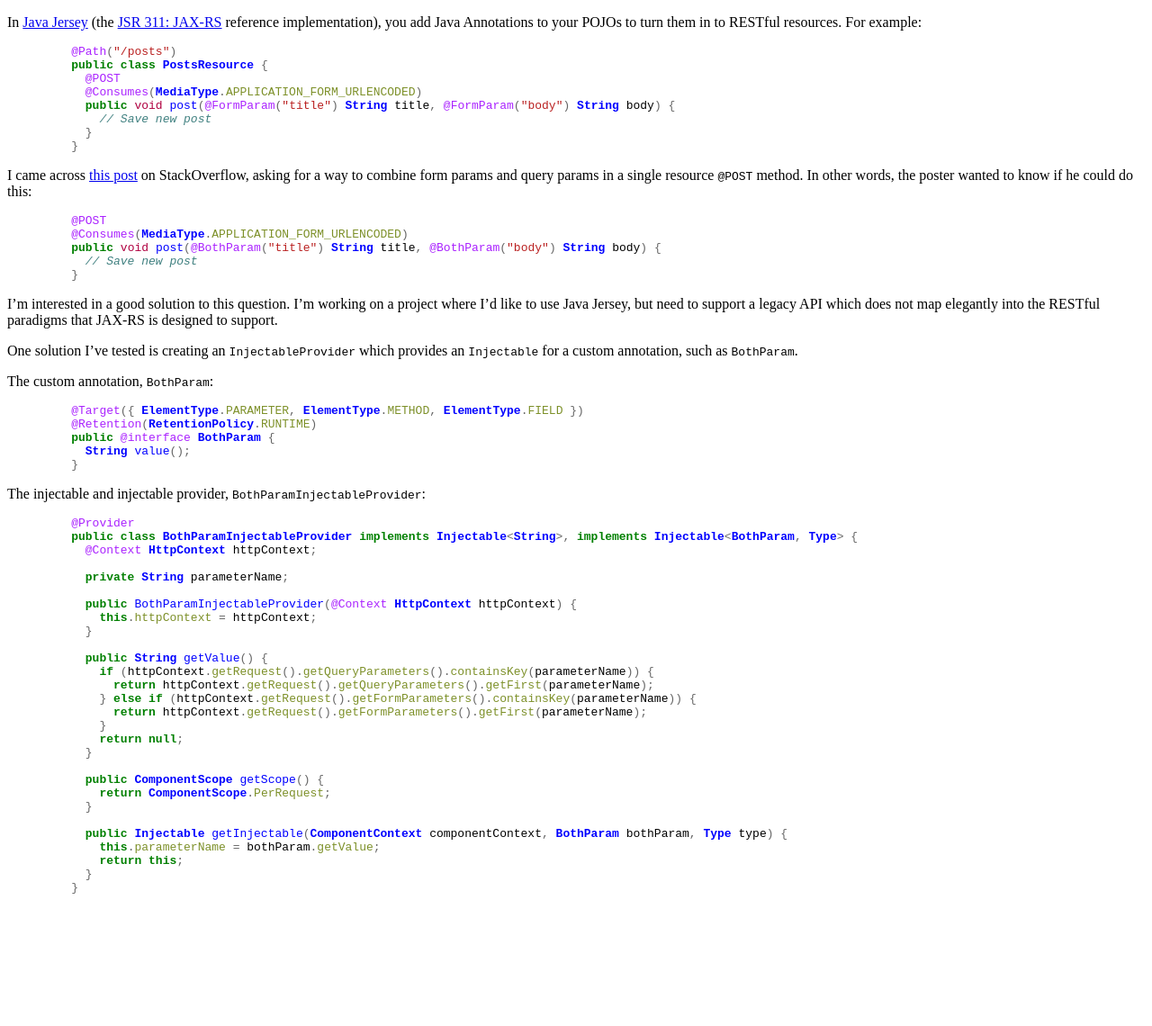
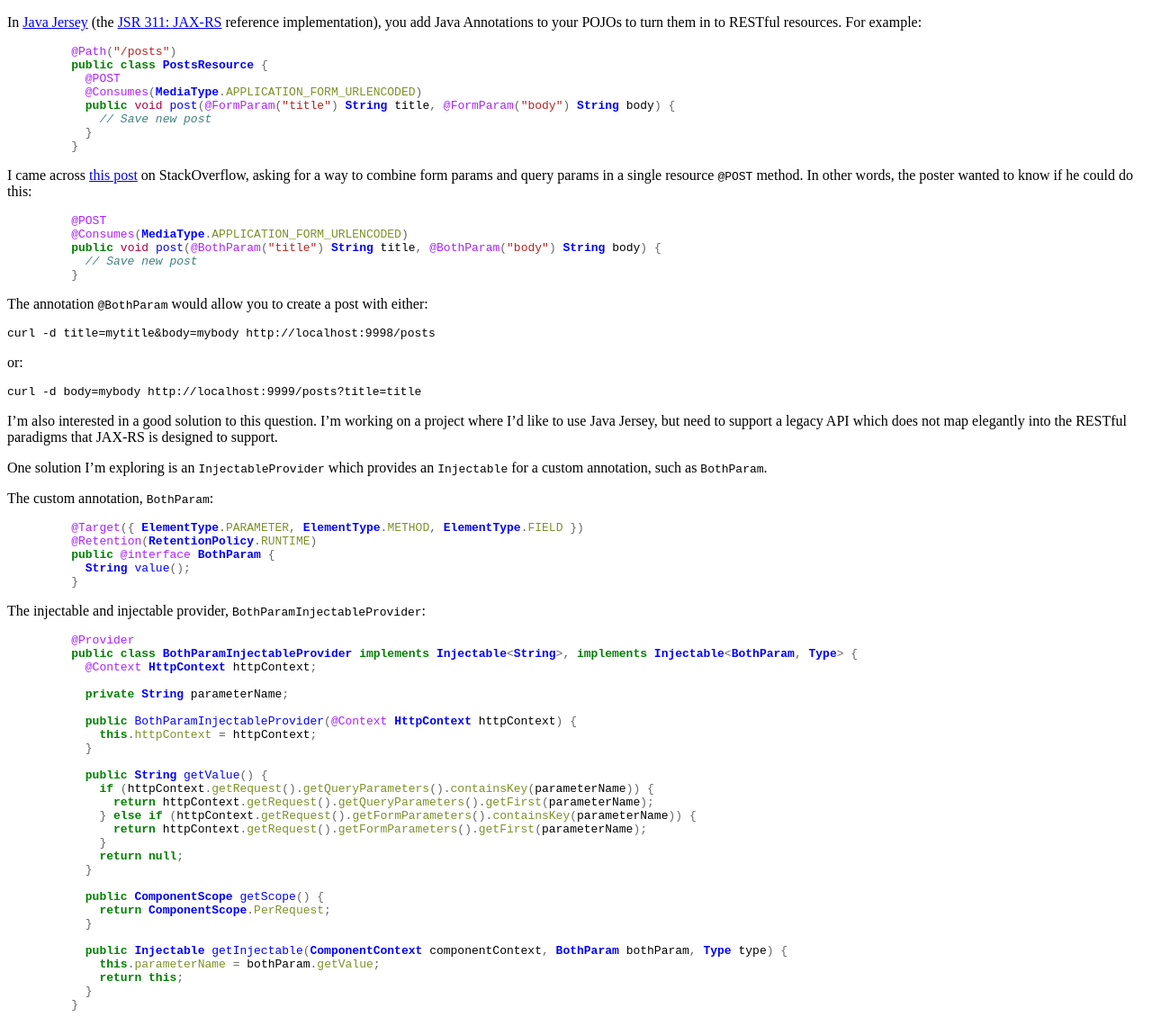
Before and after one commit to maxenglander/www, a Jekyll site: the page built from _posts/2012-09-23-either-param-in-java-jersey.md, in a window 1280 px wide. Shown: the whole page at 90% size. Built offline with Jekyll 4.4.1, drawn with Linux system fonts in a browser that asks for light colours; Markdown is read by kramdown in place of the engine named in the settings; before the commit the page ends 1010 px from its top, so only the background shows below that.

Commit message:
add curl example calls

```diff
--- a/_posts/2012-09-23-either-param-in-java-jersey.md
+++ b/_posts/2012-09-23-either-param-in-java-jersey.md
@@ -26,9 +26,17 @@ I came across [this post](http://stackoverflow.com/questions/8720728/in-jersey-c
     }
 {% endhighlight %}
 
-I'm interested in a good solution to this question. I'm working on a project where I'd like to use Java Jersey, but need to support a legacy API which does not map elegantly into the RESTful paradigms that JAX-RS is designed to support.
+The annotation `@BothParam` would allow you to create a post with either:
 
-One solution I've tested is creating an `InjectableProvider` which provides an `Injectable` for a custom annotation, such as `BothParam`.
+    curl -d title=mytitle&body=mybody http://localhost:9998/posts
+
+or:
+
+    curl -d body=mybody http://localhost:9999/posts?title=title
+
+I'm also interested in a good solution to this question. I'm working on a project where I'd like to use Java Jersey, but need to support a legacy API which does not map elegantly into the RESTful paradigms that JAX-RS is designed to support.
+
+One solution I'm exploring is an `InjectableProvider` which provides an `Injectable` for a custom annotation, such as `BothParam`.
 
 The custom annotation, `BothParam`:
 
```
